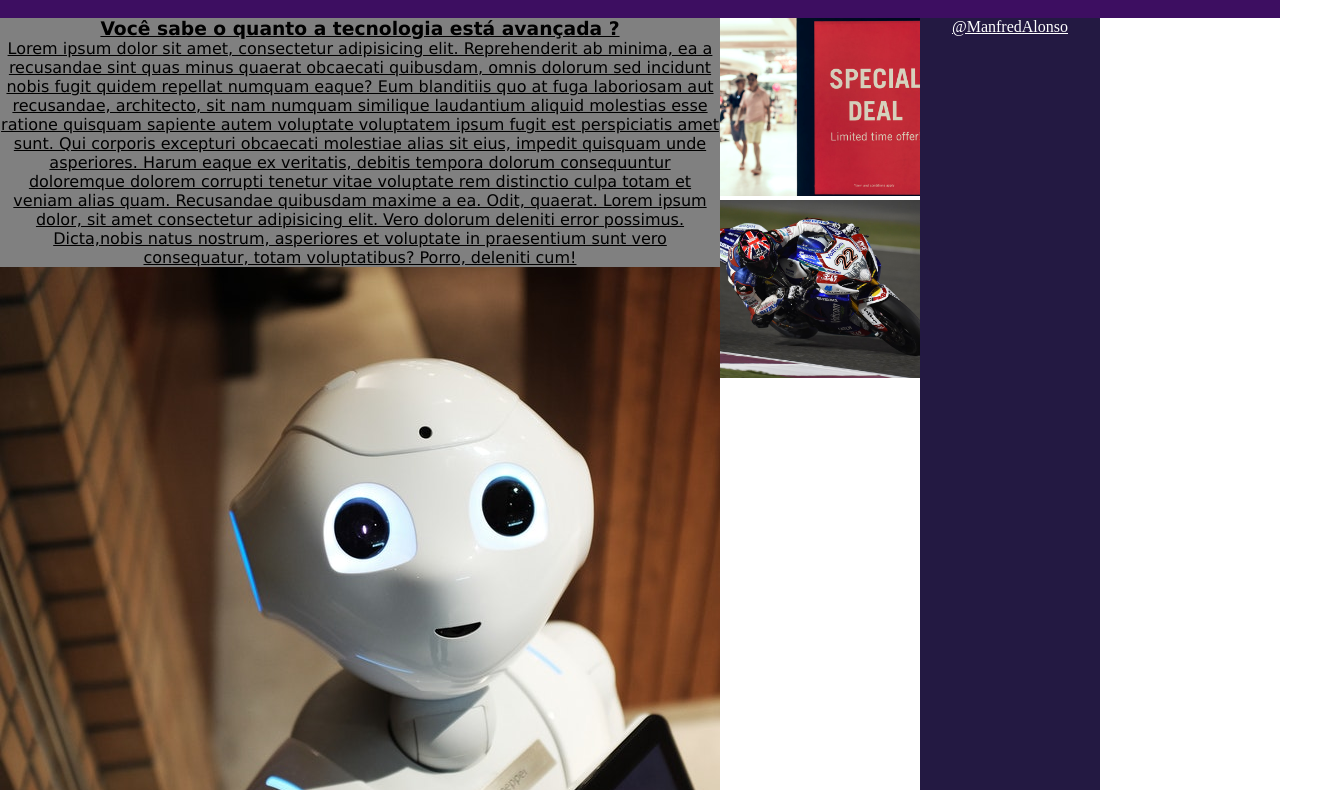
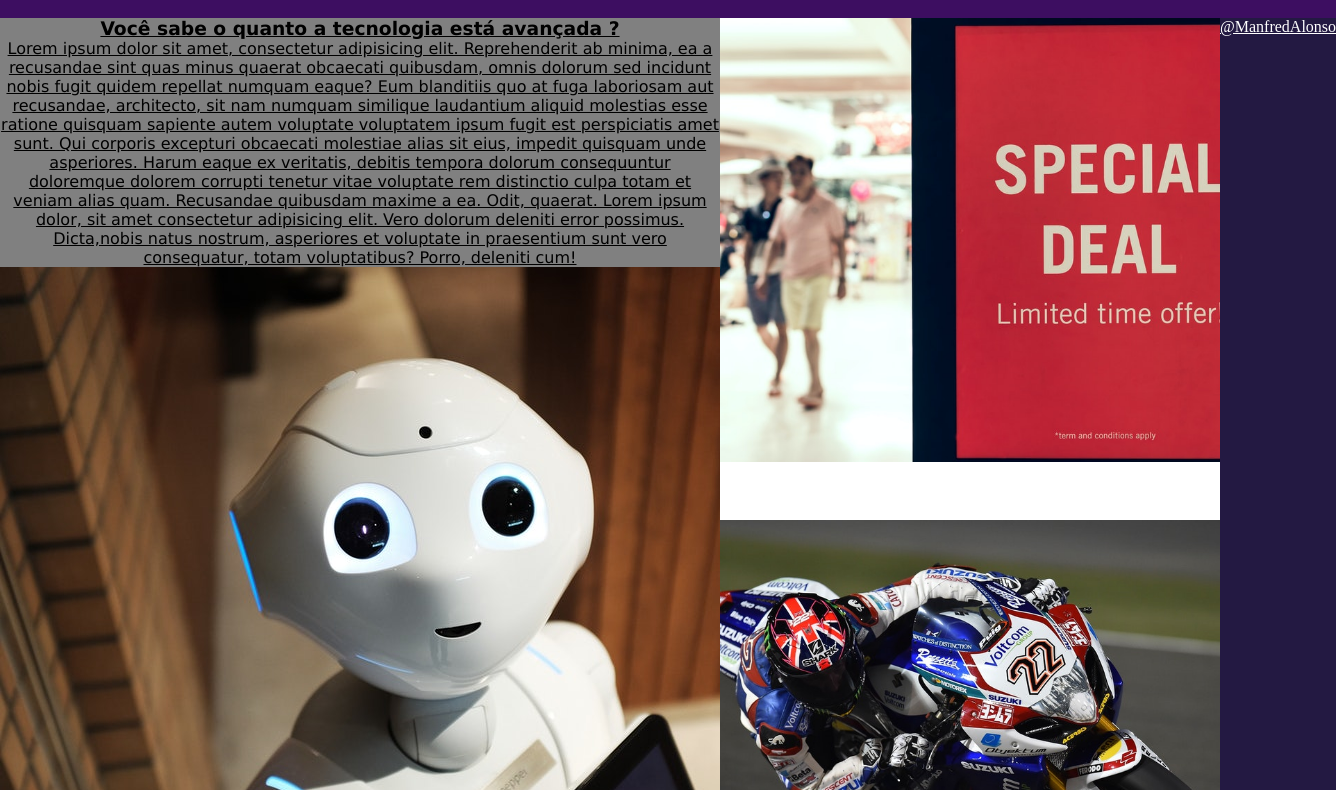
Before and after one commit to ManfredAlonso/project-A, a plain HTML site: page index.html in a window 1280 px wide. Shown: the part 120-910 px from the top of the page, 1336 px wide, since content can reach past the window. Drawn offline with nearby package versions, Linux system fonts and the light colour scheme; files that its build step writes are made by us from their sources.

Commit message:
aside-grid

```diff
--- a/assets/style/scss/aside.scss
+++ b/assets/style/scss/aside.scss
@@ -1,5 +1,7 @@
 .ad{
-    max-width: 200px;
-    justify-content: space-between;
+    display: grid;
+    max-width: 500px;
+    justify-content: center;
+
 
 }
```
